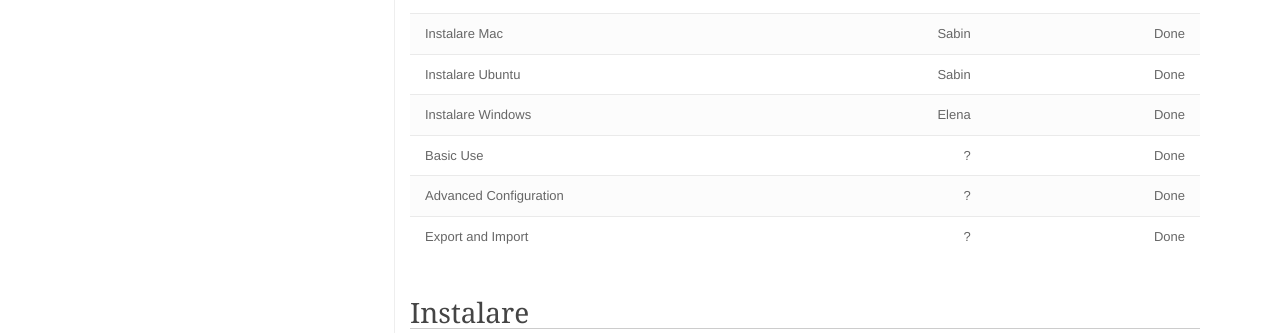
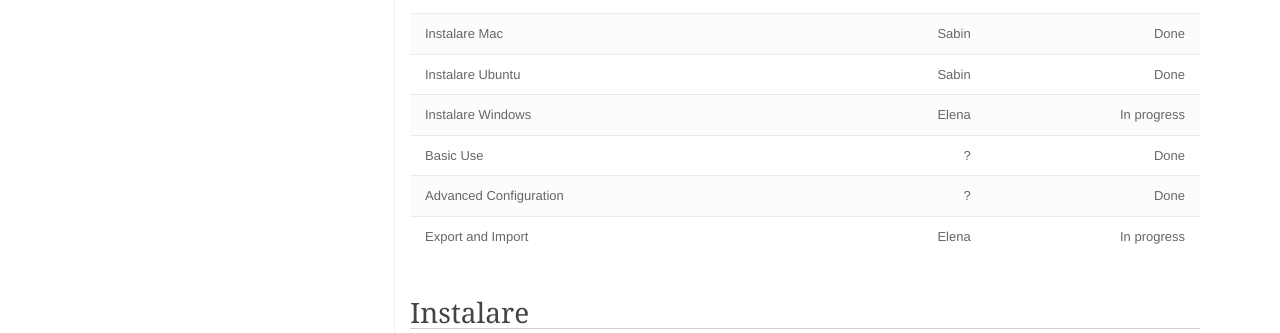
Before and after one commit to sabinmarcu/virtualbox-tutorial, a Jekyll site: the page built from index.md, in a window 1280 px wide. Shown: the part 399-732 px from the top of the page. Built offline with Jekyll 4.4.1, drawn with Linux system fonts in a browser that asks for light colours; nearby versions of some CDN libraries; Markdown is read by kramdown in place of the engine named in the settings.

Commit message:
update TODO

```diff
--- a/index.md
+++ b/index.md
@@ -14,10 +14,10 @@ profile: false
 | Instalare | Amandoi | Done |
 | Instalare Mac | Sabin | Done |
 | Instalare Ubuntu | Sabin | Done |
-| Instalare Windows | Elena | Done |
+| Instalare Windows | Elena | In progress |
 | Basic Use | ? | Done |
 | Advanced Configuration | ? | Done |
-| Export and Import | ? | Done |
+| Export and Import | Elena | In progress |
 
 {% include article.md %}
 
```
